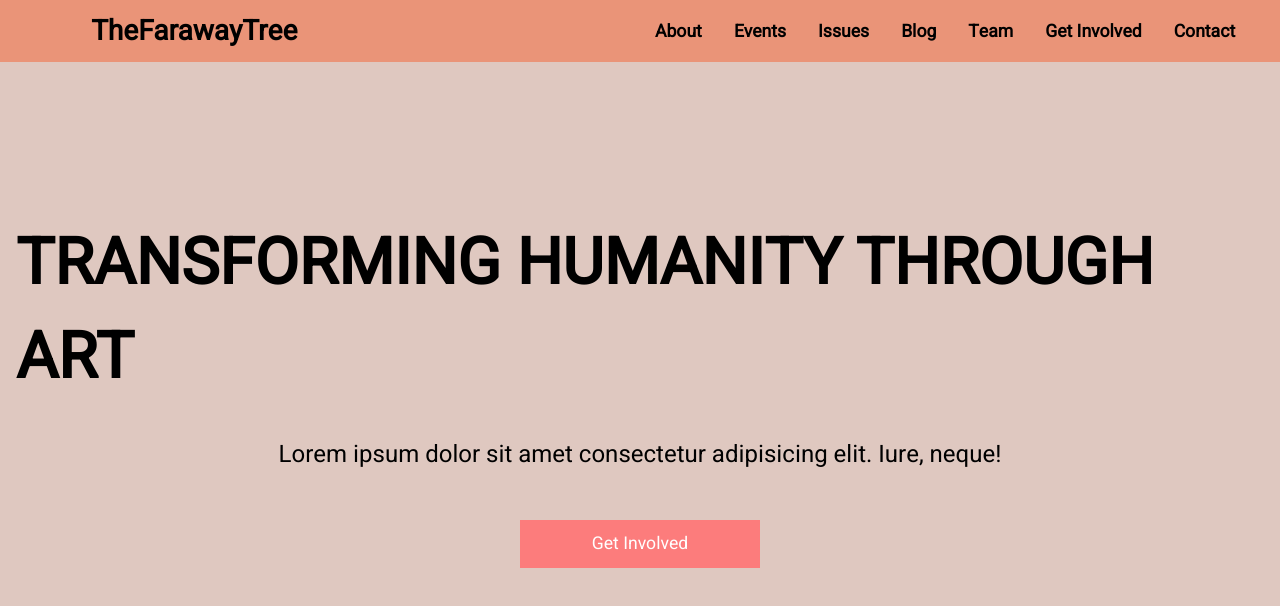
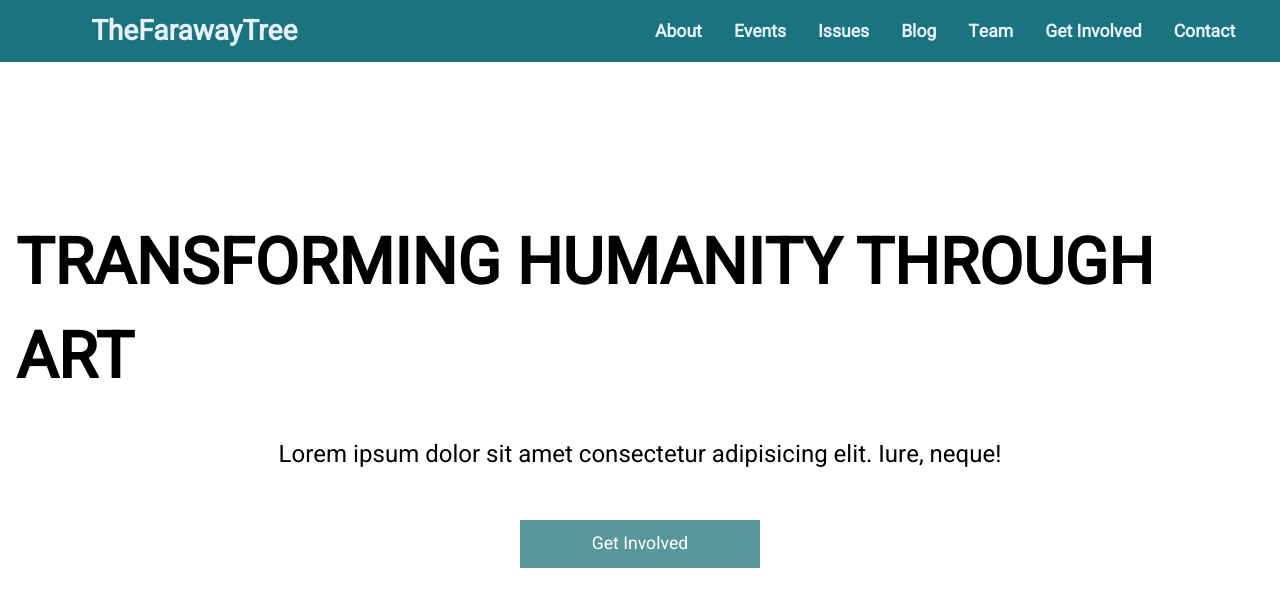
Before and after one commit to Hackerbone/tft, a plain HTML site: page index.html in a window 1280 px wide. Drawn offline with nearby package versions, Linux system fonts and the light colour scheme.

Commit message:
pink to blue

```diff
--- a/style-main.css
+++ b/style-main.css
@@ -17,7 +17,8 @@ a{
 .not-clicked{
     position: fixed;
     padding: 0.7rem;
-    background-color: #EA9478;
+    background-color: #1B737E;
+    color: #e6f1ff;
     width: 100%;
     display: flex;
     align-self:center;
@@ -44,6 +45,7 @@ a{
 
 .right-float span{
     padding: 1rem;
+    color: #e6f1ff;
 }
 
 .dropdown{
@@ -61,7 +63,8 @@ a{
     justify-content: center;
     width:100%;
     height:100%;
-    background-color:#DFC8C0;
+    background-color:ddf3f5;
+     color: black;
     flex-direction: column;
 }
 #hero-container h1{
@@ -79,16 +82,16 @@ a{
     margin: 2rem;
     width: 15rem;
     height: 3rem;
-    border: 2px solid rgba(252, 124, 124, 1);
-    background-color: rgba(252, 124, 124, 1) ;
+    border: 2px solid #58989A;
+    background-color: #58989A ;
     color:white;
     transition: ease-in-out 0.2s all;
     font-size:1.1rem;
 }
 
 .button:hover{
-    background-color:rgb(245, 227, 227);
-    color: rgba(252, 124, 124, 1);
+    background-color:#ddf3f5;
+    color: #58989A;
 
 }
 @media only screen and (max-width: 1200px) {
@@ -102,7 +105,8 @@ a{
     .clicked{
     position: fixed;
     padding: 0.7rem;
-    background-color: #EA9478;
+    background-color: #1B737E;
+    color: #e6f1ff;
     width: 100%;
     display: flex;
     align-self:center;
@@ -125,7 +129,7 @@ a{
 
     }
     #dropdown a:hover{
-        background-color: #DFC8C0;
+        background-color: #58989A;
         font-size: 110%;
     }
     .open{
@@ -184,6 +188,7 @@ a{
     }
 
 
+
      /* hero media queries */
      #hero-container h1{
         font-size: 3rem;
```
Lines whose indentation alone changed are shown as unchanged.
